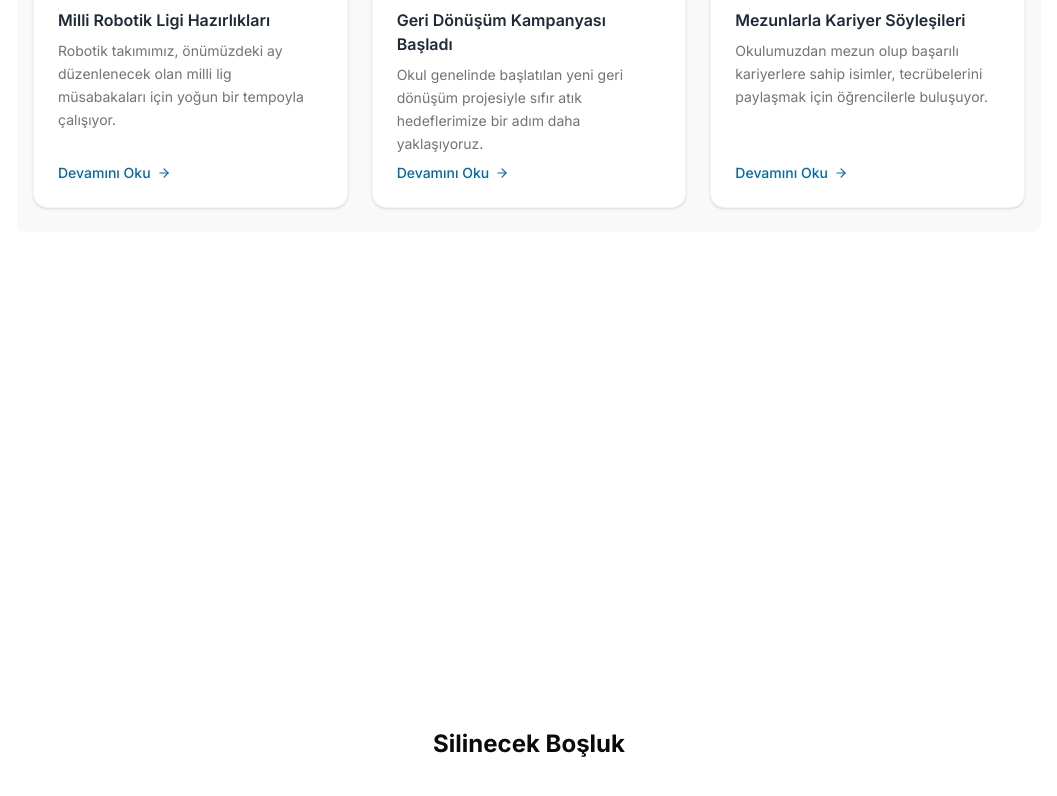
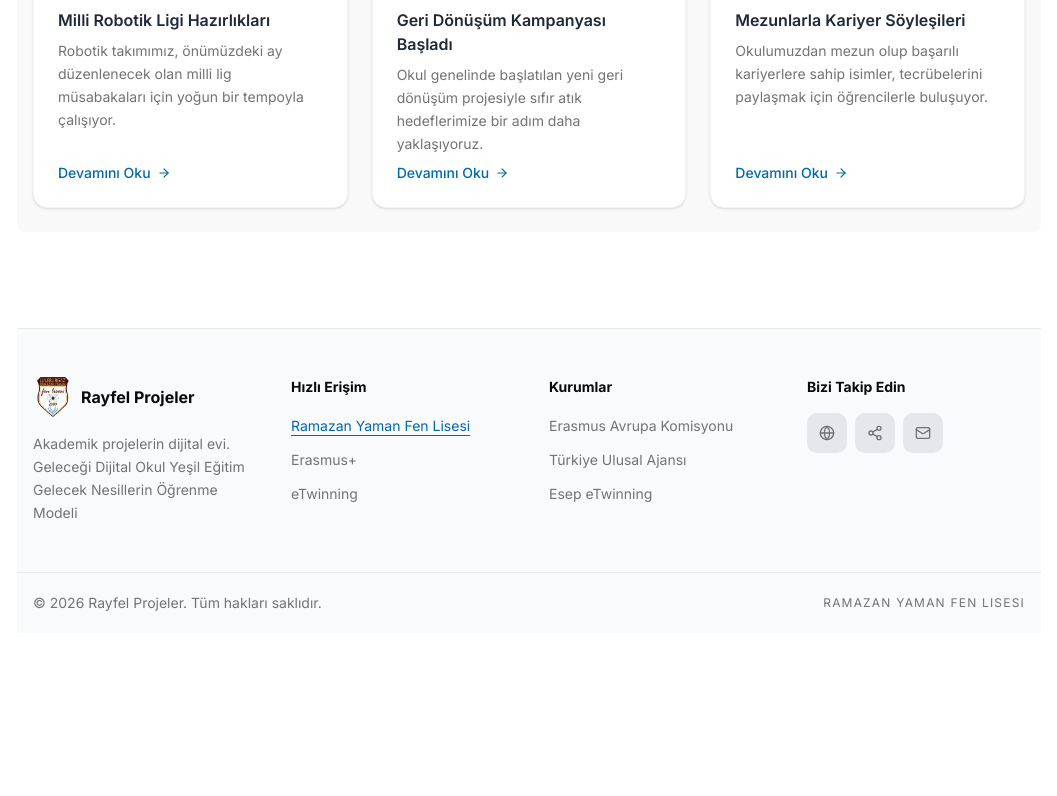
Before and after one commit to tunapotur/rayfel-erasmus-plus, a Next.js app: page /en in a window 1280 px wide. Shown: the part 2606-3402 px from the top of the page, without its empty margins (111-1168 px from the left). After the commit the page ends 3239 px from the top, so only its background shows below. Built offline with nearby package versions, Linux system fonts and the light colour scheme.

Commit message:
footer first part

```diff
--- /dev/null
+++ b/components/Footer.tsx
@@ -0,0 +1,123 @@
+import Image from "next/image";
+import Link from "next/link";
+import { Globe, Share2, Mail } from "lucide-react";
+import logo from "@/public/logo_rayfel.png";
+
+const quickLinks = [
+  { label: "Ramazan Yaman Fen Lisesi", href: "#", active: true },
+  { label: "Erasmus+", href: "#" },
+  { label: "eTwinning", href: "#" },
+];
+
+const institutions = [
+  { label: "Erasmus Avrupa Komisyonu", href: "#" },
+  { label: "Türkiye Ulusal Ajansı", href: "#" },
+  { label: "Esep eTwinning", href: "#" },
+];
+
+const socialLinks = [
+  { icon: Globe, href: "#", label: "Website" },
+  { icon: Share2, href: "#", label: "Sosyal Medya" },
+  { icon: Mail, href: "#", label: "E-posta" },
+];
+
+export default function Footer() {
+  return (
+    <footer className="bg-gray-50 dark:bg-gray-900 border-t border-gray-200 dark:border-gray-800 mt-24">
+      {/* Main Footer */}
+      <div className="max-w-5xl mx-auto px-4 py-12">
+        <div className="grid grid-cols-1 sm:grid-cols-2 lg:grid-cols-4 gap-10">
+          {/* Col 1 — Logo & Description */}
+          <div className="flex flex-col gap-4">
+            <div className="flex items-center gap-2">
+              <Image
+                src={logo}
+                alt="Rayfel Logo"
+                width={40}
+                height={40}
+                className="object-contain"
+              />
+              <span className="font-bold text-base text-foreground">
+                Rayfel Projeler
+              </span>
+            </div>
+            <p className="text-muted-foreground text-sm leading-relaxed">
+              Akademik projelerin dijital evi. Geleceği Dijital Okul Yeşil
+              Eğitim Gelecek Nesillerin Öğrenme Modeli
+            </p>
+          </div>
+
+          {/* Col 2 — Hızlı Erişim */}
+          <div className="flex flex-col gap-4">
+            <h4 className="font-bold text-sm text-foreground">Hızlı Erişim</h4>
+            <ul className="flex flex-col gap-2.5">
+              {quickLinks.map((link) => (
+                <li key={link.label}>
+                  <Link
+                    href={link.href}
+                    className={`text-sm transition-colors hover:text-primary ${
+                      link.active
+                        ? "text-primary underline underline-offset-4"
+                        : "text-muted-foreground"
+                    }`}
+                  >
+                    {link.label}
+                  </Link>
+                </li>
+              ))}
+            </ul>
+          </div>
+
+          {/* Col 3 — Kurumlar */}
+          <div className="flex flex-col gap-4">
+            <h4 className="font-bold text-sm text-foreground">Kurumlar</h4>
+            <ul className="flex flex-col gap-2.5">
+              {institutions.map((link) => (
+                <li key={link.label}>
+                  <Link
+                    href={link.href}
+                    className="text-sm text-muted-foreground transition-colors hover:text-primary"
+                  >
+                    {link.label}
+                  </Link>
+                </li>
+              ))}
+            </ul>
+          </div>
+
+          {/* Col 4 — Bizi Takip Edin */}
+          <div className="flex flex-col gap-4">
+            <h4 className="font-bold text-sm text-foreground">
+              Bizi Takip Edin
+            </h4>
+            <div className="flex items-center gap-2">
+              {socialLinks.map(({ icon: Icon, href, label }) => (
+                <Link
+                  key={label}
+                  href={href}
+                  aria-label={label}
+                  className="flex items-center justify-center w-10 h-10 rounded-lg bg-gray-200 dark:bg-gray-800 text-muted-foreground hover:text-primary hover:bg-gray-300 dark:hover:bg-gray-700 transition-colors"
+                >
+                  <Icon size={16} />
+                </Link>
+              ))}
+            </div>
+          </div>
+        </div>
+      </div>
+
+      {/* Divider */}
+      <div className="border-t border-gray-200 dark:border-gray-800" />
+
+      {/* Bottom Bar */}
+      <div className="max-w-5xl mx-auto px-4 py-5 flex flex-col sm:flex-row items-center justify-between gap-2">
+        <p className="text-muted-foreground text-sm">
+          © 2026 Rayfel Projeler. Tüm hakları saklıdır.
+        </p>
+        <p className="text-muted-foreground text-xs tracking-widest uppercase">
+          Ramazan Yaman Fen Lisesi
+        </p>
+      </div>
+    </footer>
+  );
+}
--- a/src/app/[locale]/layout.tsx
+++ b/src/app/[locale]/layout.tsx
@@ -6,6 +6,7 @@ import { Locale, hasLocale, NextIntlClientProvider } from "next-intl";
 import { getTranslations, setRequestLocale } from "next-intl/server";
 import { routing } from "@/src/i18n/routing";
 import Navbar from "@/components/Navbar";
+import Footer from "@/components/Footer";
 
 // type Props = {
 //   children: React.ReactNode;
@@ -85,6 +86,7 @@ export default async function LocaleLayout({
             <div className="max-w-5xl min-h-screen">
               <Navbar />
               {children}
+              <Footer />
             </div>
           </ThemeProvider>
         </NextIntlClientProvider>
--- a/src/app/[locale]/page.tsx
+++ b/src/app/[locale]/page.tsx
@@ -15,10 +15,6 @@ export default function HomePage() {
         <Announcements />
         <News />
       </div>
-
-      <div className="flex flex-col h-256 w-full font-bold text-2xl items-center justify-center">
-        Silinecek Boşluk
-      </div>
     </div>
   );
 }
```
